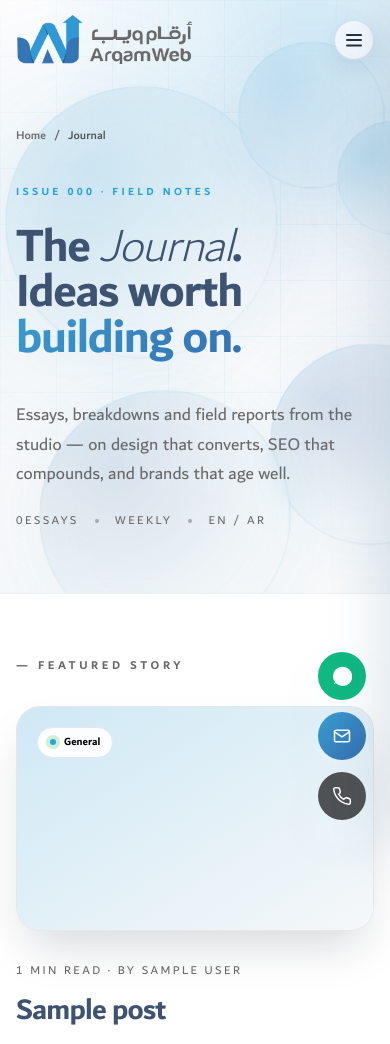
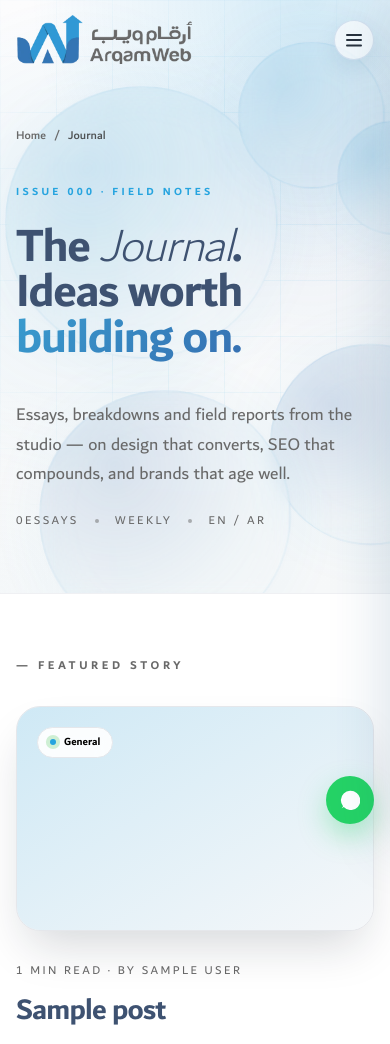
Before and after one commit to arqamweb-com/arqamweb, a WordPress theme: template home.php in a window 390 px wide. Shown: the top 1044 px of the page. Run offline with PHP 8.4 and a stand-in for WordPress, Linux system fonts and the light colour scheme; the site name, menu and one post (Sample post) are stand-ins, and other content is empty; some libraries are stand-ins or nearby versions.

Commit message:
fix(ux): unify floating contact buttons into single WhatsApp CTA (Task 3)
- template-parts/partials/floating-contact.php: replaced 3 stacked
  buttons (WhatsApp/Email/Call) with one clear WhatsApp FAB. Tawk chat
  widget is untouched (separate system).
- frontend/src/style.scss (+ rebuilt style.min.css/style.min-rtl.css):
  new .aw-floating-contact styles, z-index 40 (below header's 50),
  safe-area-aware bottom offset, smaller footprint + no hover tooltip
  on mobile so it never overlaps headings/body text.
- Did not use arqamweb_get_whatsapp_url()/ARQAM_WHATSAPP_NUMBER: that
  constant holds a masked display string ('+201****1404'), not a real
  number, so the helper produces a dead link. Hardcoded the same
  working number already used elsewhere in the theme. Flagged as a
  separate pre-existing bug for a human to fix (not in scope here).

```diff
--- a/frontend/src/style.scss
+++ b/frontend/src/style.scss
@@ -2174,6 +2174,103 @@ body.aw-video-modal-open {
   }
 }
 
+/*
+ * Floating contact CTA (single WhatsApp button).
+ * Was previously 3 stacked buttons (WhatsApp/Email/Call) that overlapped
+ * the Tawk chat bubble and, on mobile, sat on top of page headings/text.
+ * z-index is intentionally below the header (50) so it never fights the
+ * sticky nav, and the bottom offset respects iOS safe-area insets so it
+ * never covers the last line of body copy near the viewport edge.
+ */
+.aw-floating-contact {
+  position: fixed;
+  right: 1.5rem;
+  bottom: max(1.5rem, env(safe-area-inset-bottom) + 1rem);
+  z-index: 40;
+}
+
+.aw-floating-contact__btn {
+  position: relative;
+  display: inline-flex;
+  align-items: center;
+  justify-content: center;
+  width: 3.25rem;
+  height: 3.25rem;
+  border-radius: 999px;
+  color: #fff;
+  background: #25d366;
+  box-shadow: 0 12px 28px rgba(37, 211, 102, 0.35);
+  transition:
+    transform 0.2s ease,
+    box-shadow 0.2s ease;
+}
+
+.aw-floating-contact__btn:hover,
+.aw-floating-contact__btn:focus-visible {
+  transform: scale(1.08);
+  box-shadow: 0 16px 36px rgba(37, 211, 102, 0.42);
+  outline: 0;
+}
+
+.aw-floating-contact__tooltip {
+  pointer-events: none;
+  position: absolute;
+  right: 100%;
+  margin-right: 0.75rem;
+  padding: 0.4rem 0.85rem;
+  border-radius: 999px;
+  background: var(--aw-header-text, #27313d);
+  color: #fff;
+  font-size: 0.75rem;
+  font-weight: 600;
+  white-space: nowrap;
+  opacity: 0;
+  transform: translateX(4px);
+  transition:
+    opacity 0.2s ease,
+    transform 0.2s ease;
+}
+
+.aw-floating-contact__btn:hover .aw-floating-contact__tooltip,
+.aw-floating-contact__btn:focus-visible .aw-floating-contact__tooltip {
+  opacity: 1;
+  transform: translateX(0);
+}
+
+html[dir="rtl"] .aw-floating-contact {
+  right: auto;
+  left: 1.5rem;
+}
+
+html[dir="rtl"] .aw-floating-contact__tooltip {
+  right: auto;
+  left: 100%;
+  margin-right: 0;
+  margin-left: 0.75rem;
+}
+
+@media (max-width: 640px) {
+  .aw-floating-contact {
+    right: 1rem;
+    bottom: max(1.25rem, env(safe-area-inset-bottom) + 0.75rem);
+  }
+
+  html[dir="rtl"] .aw-floating-contact {
+    left: 1rem;
+  }
+
+  .aw-floating-contact__btn {
+    width: 3rem;
+    height: 3rem;
+  }
+
+  /* Tooltip relies on hover, which mobile doesn't have reliably; hide it
+     there so it can never overlap adjacent heading/body text on tap. */
+  .aw-floating-contact__tooltip {
+    display: none;
+  }
+}
+
 /* Front page services — bento grid (Lovable ServicesV3, contrast theme) */
 @media (min-width: 1024px) {
   .services-v3-grid {
--- a/template-parts/partials/floating-contact.php
+++ b/template-parts/partials/floating-contact.php
@@ -1,6 +1,12 @@
 <?php
 /**
- * Floating contact widget (WhatsApp / Email / Call).
+ * Floating contact widget — single WhatsApp CTA.
+ *
+ * Previously rendered three stacked buttons (WhatsApp / Email / Call), which
+ * visually overlapped the Tawk chat bubble and, on small viewports, sat on
+ * top of page headings/body copy. Consolidated into one clear WhatsApp CTA
+ * per the CRO/UX review (unify floating contact buttons).
+ *
  * Rendered site-wide via the `wp_footer` hook — see arqamweb_floating_contact().
  *
  * @package Arqam-Web
@@ -8,29 +14,14 @@
 
 if ( ! defined( 'ABSPATH' ) ) exit;
 ?>
-<div class="fixed bottom-6 right-6 z-40 flex flex-col gap-3"><a href="https://wa.me/201118721404" target="_blank"
-                                                                rel="noopener noreferrer" aria-label="<?php esc_attr_e('WhatsApp', 'arqamweb'); ?>"
-                                                                class="group relative inline-flex items-center justify-center w-12 h-12 rounded-full text-white bg-emerald-500 shadow-glow hover:scale-110 transition-transform">
+<div class="aw-floating-contact">
+	<a href="https://wa.me/201118721404" target="_blank"
+	   rel="noopener noreferrer" aria-label="<?php esc_attr_e( 'Chat with us on WhatsApp', 'arqamweb' ); ?>"
+	   class="aw-floating-contact__btn group">
 		<svg viewBox="0 0 24 24" fill="currentColor" class="w-5 h-5">
 			<path
 				d="M20 3.5A11.5 11.5 0 0 0 3.7 19.6L2 22l2.5-1.6A11.5 11.5 0 1 0 20 3.5Zm-2.6 12.3c-.3-.1-1.7-.8-2-.9-.3-.1-.5-.1-.7.2-.2.3-.7.9-.9 1.1-.2.2-.3.2-.6.1-.3-.1-1.3-.5-2.4-1.5-.9-.8-1.5-1.7-1.7-2-.2-.3 0-.5.1-.6l.5-.6c.2-.2.2-.4.3-.6.1-.2 0-.4 0-.6 0-.2-.7-1.7-1-2.3-.3-.6-.5-.5-.7-.5h-.6c-.2 0-.5.1-.8.4-.3.3-1 1-1 2.4s1.1 2.8 1.2 3c.2.2 2.1 3.2 5 4.5 1.7.7 2.4.8 3.2.7.5-.1 1.7-.7 1.9-1.4.2-.7.2-1.3.2-1.4-.1-.1-.3-.2-.6-.3Z"></path>
 		</svg>
-		<span
-			class="pointer-events-none absolute right-full mr-3 px-3 py-1.5 rounded-full text-xs font-semibold bg-foreground text-background opacity-0 -translate-x-1 group-hover:opacity-100 group-hover:translate-x-0 transition-all whitespace-nowrap"><?php esc_html_e('WhatsApp', 'arqamweb'); ?></span></a><a
-			href="mailto:info@arqamweb.com" aria-label="<?php esc_attr_e('Email', 'arqamweb'); ?>"
-			class="group relative inline-flex items-center justify-center w-12 h-12 rounded-full text-white bg-gradient-primary shadow-glow hover:scale-110 transition-transform">
-		<svg viewBox="0 0 24 24" fill="none" stroke="currentColor" stroke-width="1.8" class="w-5 h-5">
-			<rect x="3" y="5" width="18" height="14" rx="2"></rect>
-			<path d="m3 7 9 6 9-6"></path>
-		</svg>
-		<span
-			class="pointer-events-none absolute right-full mr-3 px-3 py-1.5 rounded-full text-xs font-semibold bg-foreground text-background opacity-0 -translate-x-1 group-hover:opacity-100 group-hover:translate-x-0 transition-all whitespace-nowrap"><?php esc_html_e('Email', 'arqamweb'); ?></span></a><a
-			href="tel:+201118721404" aria-label="<?php esc_attr_e('Call', 'arqamweb'); ?>"
-			class="group relative inline-flex items-center justify-center w-12 h-12 rounded-full text-white bg-foreground text-background shadow-glow hover:scale-110 transition-transform">
-		<svg viewBox="0 0 24 24" fill="none" stroke="currentColor" stroke-width="1.8" class="w-5 h-5">
-			<path
-				d="M22 16.92v3a2 2 0 0 1-2.18 2 19.79 19.79 0 0 1-8.63-3.07 19.5 19.5 0 0 1-6-6 19.79 19.79 0 0 1-3.07-8.67A2 2 0 0 1 4.11 2h3a2 2 0 0 1 2 1.72c.13.93.37 1.83.72 2.69a2 2 0 0 1-.45 2.11L8.09 9.91a16 16 0 0 0 6 6l1.39-1.29a2 2 0 0 1 2.11-.45c.86.35 1.76.59 2.69.72A2 2 0 0 1 22 16.92Z"></path>
-		</svg>
-		<span
-			class="pointer-events-none absolute right-full mr-3 px-3 py-1.5 rounded-full text-xs font-semibold bg-foreground text-background opacity-0 -translate-x-1 group-hover:opacity-100 group-hover:translate-x-0 transition-all whitespace-nowrap"><?php esc_html_e('Call', 'arqamweb'); ?></span></a>
+		<span class="aw-floating-contact__tooltip"><?php esc_html_e( 'Chat on WhatsApp', 'arqamweb' ); ?></span>
+	</a>
 </div>
```
Also changed, not shown: frontend/public/style.min-rtl.css, frontend/public/style.min.css.
